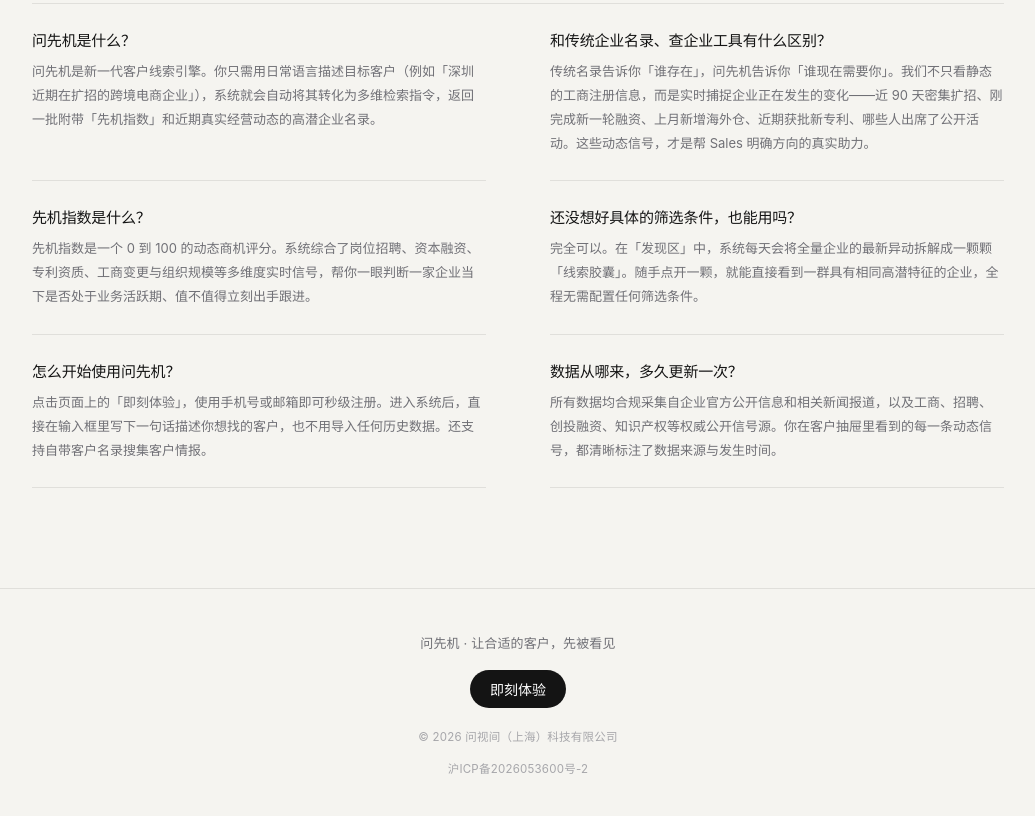
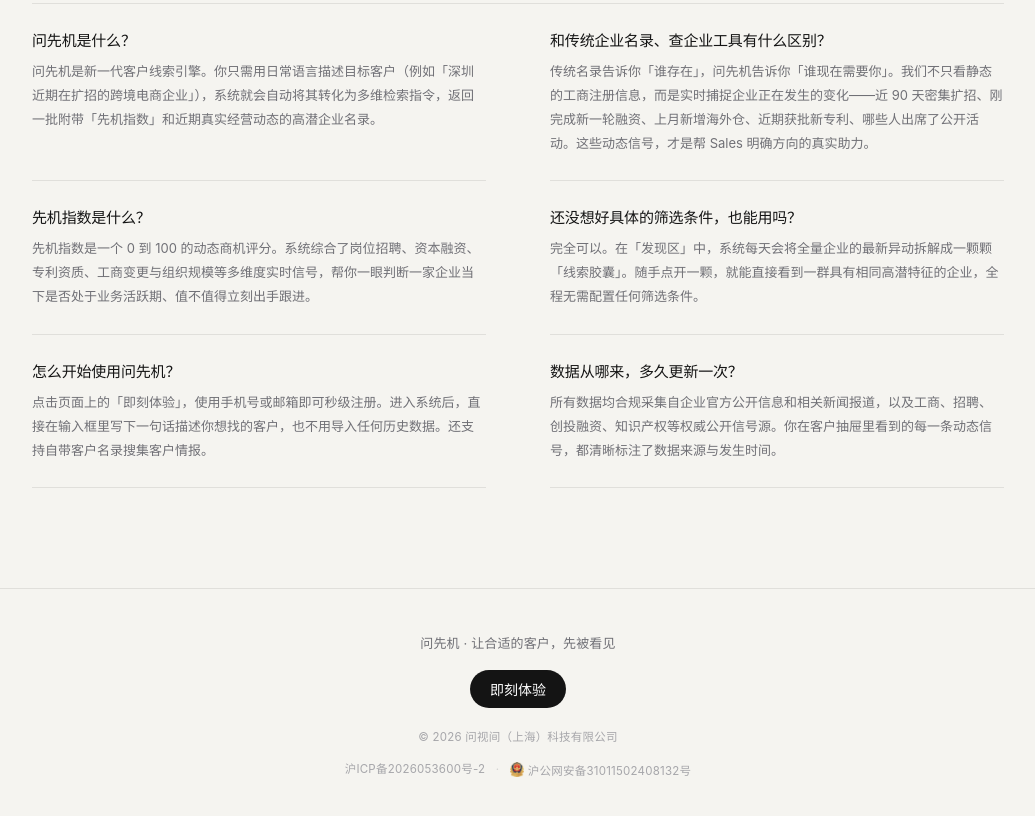
Before and after one commit to JianingFulio/wenshijian-site, a plain HTML site: page index.html in a window 1280 px wide. Shown: the part 4347-5163 px from the top of the page, without its empty margins (122-1157 px from the left). Drawn offline with Linux system fonts and the light colour scheme.

Commit message:
feat: 页脚悬挂 ICP 备案与公网安备号

```diff
--- a/index.html
+++ b/index.html
@@ -530,6 +530,10 @@
   footer .filing{font-size:11.5px;color:var(--ink-3);letter-spacing:.02em}
   footer .filing a{color:inherit;text-decoration:none;transition:color .3s}
   footer .filing a:hover{color:var(--ink)}
+.filing-sep{margin:0 7px;opacity:.45}
+.filing-police{display:inline-flex;align-items:center;gap:4px;vertical-align:middle}
+.filing-police img{display:block;width:14px;height:15px;opacity:.9}
+@media (max-width:520px){.filing{display:flex;flex-wrap:wrap;justify-content:center;gap:2px}.filing-sep{display:none}}
 
   /* ---------- 入场 ---------- */
   [data-rv]{opacity:0;transform:translateY(26px);
@@ -909,6 +913,8 @@
   <div class="copy">© 2026 问视间（上海）科技有限公司</div>
   <div class="filing">
     <a href="https://beian.miit.gov.cn/" target="_blank" rel="noopener">沪ICP备2026053600号-2</a>
+    <span class="filing-sep">·</span>
+    <a class="filing-police" href="https://beian.mps.gov.cn/#/query/webSearch?code=31011502408132" target="_blank" rel="noopener noreferrer"><img src="/assets/beian.png" alt="公安联网备案" width="14" height="15">沪公网安备31011502408132号</a>
   </div>
 </footer>
 
```
